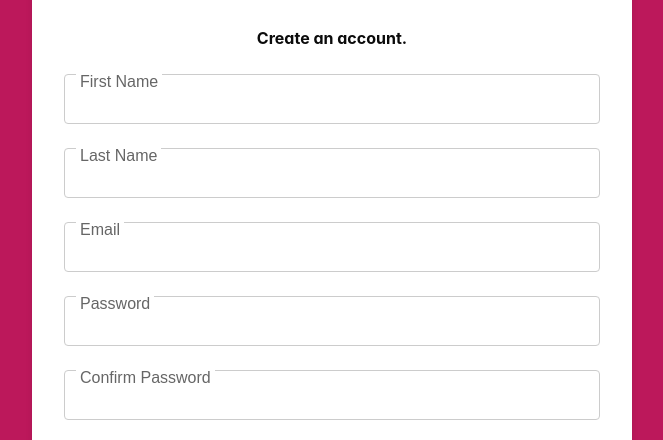
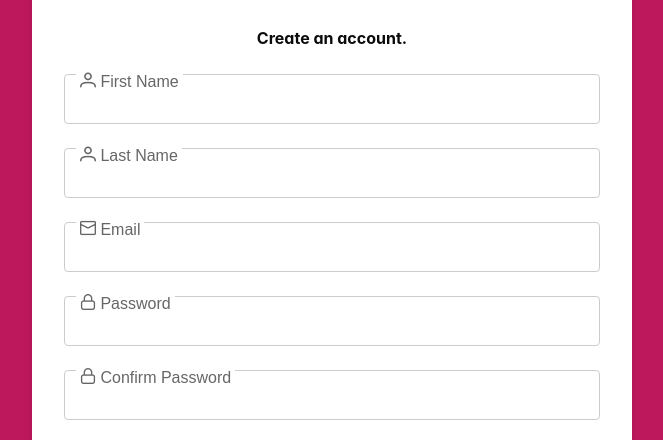
Before and after one commit to markyyyuic/labcontrolsystem, a Vue app: page /signup in a window 1280 px wide. Shown: the part 181-621 px from the top of the page, without its empty margins (308-971 px from the left). Built offline with nearby package versions, Linux system fonts and the light colour scheme; a web font is replaced by a local one.

Commit message:
Update Signup.vue

```diff
--- a/src/components/Signup.vue
+++ b/src/components/Signup.vue
@@ -8,23 +8,33 @@
       <form>
         <div class="form-group">
           <input type="text" class="form-input" id="first-name" placeholder=" ">
-          <label for="first-name" class="form-label">First Name</label>
+          <label for="first-name" class="form-label">
+            <i class="pi pi-user"></i> First Name
+          </label>
         </div>
         <div class="form-group">
           <input type="text" class="form-input" id="last-name" placeholder=" ">
-          <label for="last-name" class="form-label">Last Name</label>
+          <label for="last-name" class="form-label">
+            <i class="pi pi-user"></i> Last Name
+          </label>
         </div>
         <div class="form-group">
           <input type="email" class="form-input" id="email" placeholder=" ">
-          <label for="email" class="form-label">Email</label>
+          <label for="email" class="form-label">
+            <i class="pi pi-envelope"></i> Email
+          </label>
         </div>
         <div class="form-group">
           <input type="password" class="form-input" id="password" placeholder=" ">
-          <label for="password" class="form-label">Password</label>
+          <label for="password" class="form-label">
+            <i class="pi pi-lock"></i> Password
+          </label>
         </div>
         <div class="form-group">
           <input type="password" class="form-input" id="confirm-password" placeholder=" ">
-          <label for="confirm-password" class="form-label">Confirm Password</label>
+          <label for="confirm-password" class="form-label">
+            <i class="pi pi-lock"></i> Confirm Password
+          </label>
         </div>
         <button type="submit" class="btn-signup">Sign Up</button>
       </form>
@@ -33,7 +43,6 @@
     </div>
   </div>
 </template>
-
 <script>
 export default {
   name: 'SignupForm'
```
